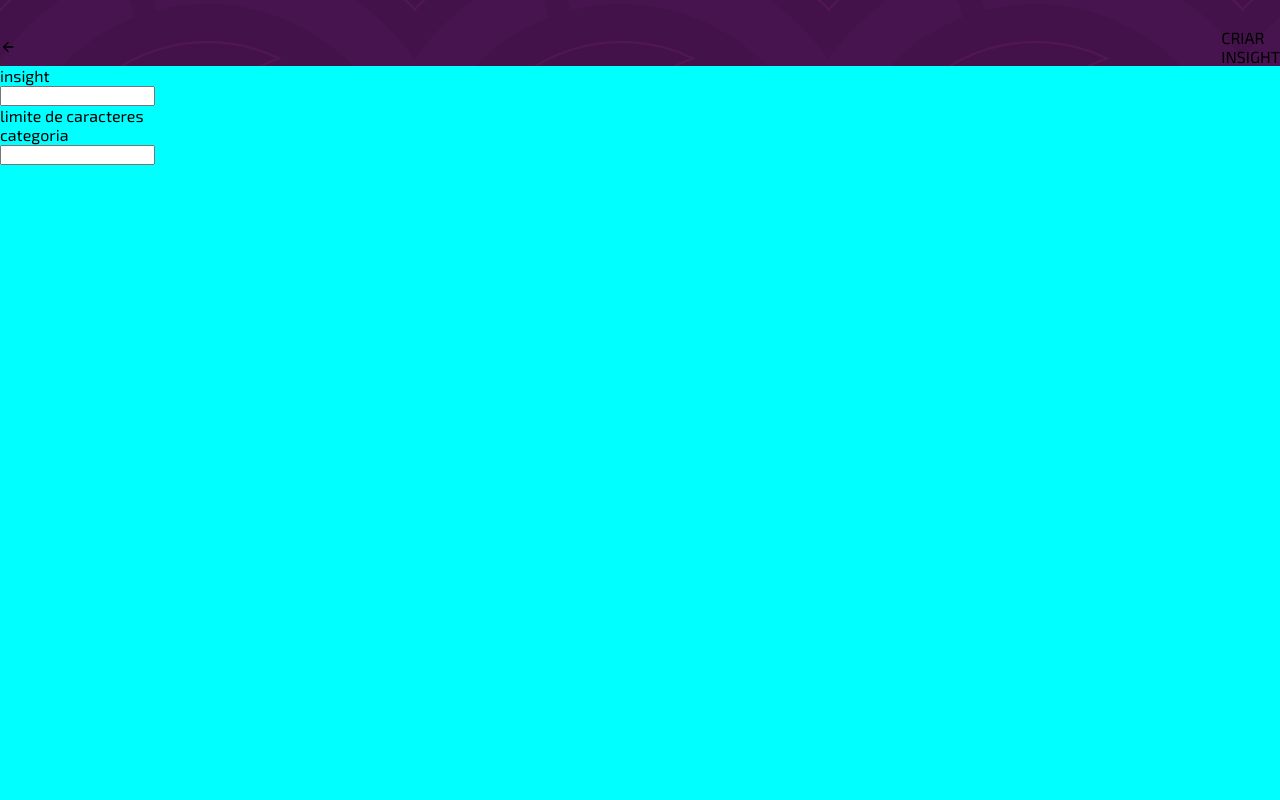
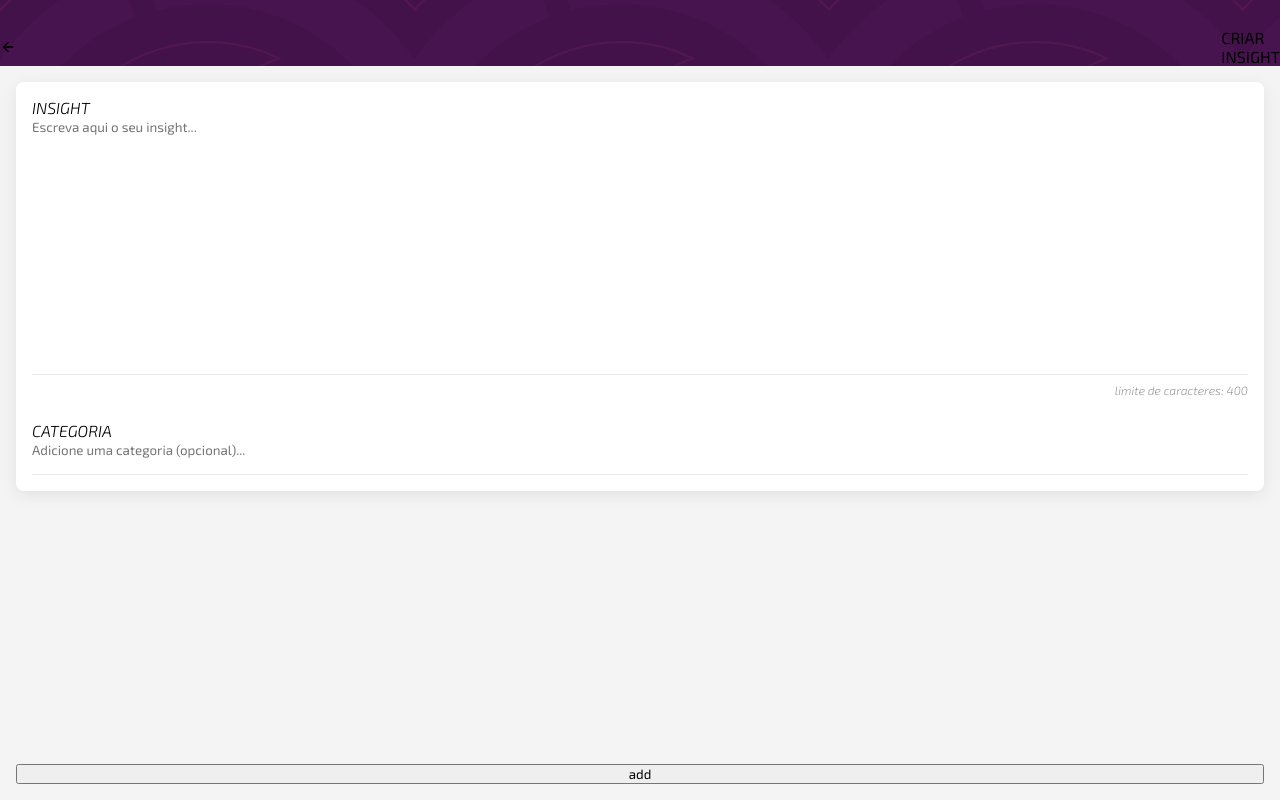
Before and after one commit to pedroviana71/insights, a React (Create React App) app: page / in a window 1280 px wide. Both pictures are taken after a click on the element 996 px from the left and 49 px from the top of the page. Built offline with nearby package versions, Linux system fonts and the light colour scheme; grey boxes are pictures that could not be loaded.

Commit message:
implemented createInsight and added css

```diff
--- /dev/null
+++ b/src/components/feed/createInsight/index.jsx
@@ -0,0 +1,44 @@
+import HeaderMini from "../../header/headerMini";
+import styles from "./index.module.css";
+
+const CreateInsight = ({
+  handleDescription,
+  handleTag,
+  addInsight,
+  handleCreateInsight,
+  countDescription,
+}) => {
+  return (
+    <div className={styles.insightContainer}>
+      <HeaderMini
+        handleCreateInsight={handleCreateInsight}
+        type="CREATE_INSIGHT"
+      />
+      <div className={styles.inputOuterContainer}>
+        <div className={styles.inputContainer}>
+          <div className={styles.titleInsight}>INSIGHT</div>
+          <textarea
+            type="text"
+            onChange={handleDescription}
+            className={styles.descriptionInput}
+            placeholder="Escreva aqui o seu insight..."
+            maxLength={400}
+          />
+          <p
+            className={styles.characteresLimit}
+          >{`limite de caracteres: ${countDescription}`}</p>
+          <div className={styles.categoryTitle}>CATEGORIA</div>
+          <textarea
+            type="text"
+            onChange={handleTag}
+            className={styles.categoryInput}
+            placeholder="Adicione uma categoria (opcional)..."
+          />
+        </div>
+        <button onClick={addInsight}>add</button>
+      </div>
+    </div>
+  );
+};
+
+export default CreateInsight;
--- /dev/null
+++ b/src/components/feed/createInsight/index.module.css
@@ -0,0 +1,66 @@
+.insightContainer {
+    display: flex;
+    flex-direction: column;
+    position: absolute;
+    width: 100vw;
+    height: 100vh;
+    background-color: rgb(244, 244, 244);
+}
+
+.inputOuterContainer {
+    display: flex;
+    flex-direction: column;
+    justify-content: space-between;
+    padding: 16px;
+    width: 100%;
+    flex: 1;
+}
+
+.inputContainer {
+    width: 100%;
+    background-color: #FFFFFF;
+    border-radius: 8px;
+    box-shadow: 0px 4px 16px rgba(0, 0, 0, 0.08);
+    padding: 16px;
+}
+
+.titleInsight {
+    font-weight: 400;
+    font-style: italic;
+    margin-bottom: 2px;
+}
+
+.descriptionInput {
+    display: flex;
+    width: 100%;
+    height: 256px;
+    border: 0px;
+    border-bottom: 1px solid rgba(0, 0, 0, 0.08);
+    outline: 0px;
+    resize: none;
+    margin-bottom: 8px;
+}
+
+.categoryTitle {
+    margin-top: 24px;
+    font-weight: 400;
+    font-style: italic;
+    margin-bottom: 2px;
+}
+
+.characteresLimit {
+    font-size: 12px;
+    font-weight: 500;
+    font-style: italic;
+    color: rgba(0, 0, 0, 0.4);
+    text-align: end;
+}
+
+.categoryInput {
+    display: flex;
+    width: 100%;
+    border: 0px;
+    border-bottom: 1px solid rgba(0, 0, 0, 0.08);
+    outline: 0px;
+    resize: none;
+}
--- a/src/components/feed/index.jsx
+++ b/src/components/feed/index.jsx
@@ -1,13 +1,17 @@
-import { useState } from "react";
+import { useEffect, useState } from "react";
 import styles from "./index.module.css";
 import ShowMore from "./showMore";
 import Search from "./search";
 
-const Feed = ({ mockInsights, setDescription, setTag }) => {
+const Feed = ({ mockInsights }) => {
   const [showPerTime, setShowPerTime] = useState(3);
   const [data, setData] = useState(mockInsights);
   const [textInput, setTextInput] = useState("");
   const [searchParam] = useState(["description", "tag"]);
+
+  useEffect(() => {
+    setData(mockInsights);
+  }, [mockInsights, setData]);
 
   const handleShowMore = () => {
     setShowPerTime(showPerTime + 3);
--- a/src/components/header/headerMini/index.jsx
+++ b/src/components/header/headerMini/index.jsx
@@ -9,7 +9,7 @@ const HeaderMini = ({ profilePicture, handleCreateInsight, type }) => {
         className={styles.headerMiniCreateInsight}
         onClick={handleCreateInsight}
       >
-        <MdArrowBack />
+        <MdArrowBack className={styles.iconReturn} />
         <div>
           <p>CRIAR</p>
           <p>INSIGHT</p>
--- a/src/components/home/index.jsx
+++ b/src/components/home/index.jsx
@@ -3,25 +3,35 @@ import mockInsights from "../../data/mockInsights";
 import Feed from "../feed";
 import Header from "../header";
 import styles from "./index.module.css";
-import HeaderMini from "../header/headerMini";
+import CreateInsight from "../feed/createInsight";
 
 const Home = () => {
   const [data, setData] = useState(mockInsights);
   const [description, setDescription] = useState("");
   const [tag, setTag] = useState("");
+  const [countDescription, setCountDescription] = useState(400);
   const [showCreateInsight, setShowCreateInsight] = useState(false);
 
   const addInsight = () => {
     if (description) {
       setData([
-        ...data,
         {
           id: data.length + 1,
           description,
           tag,
         },
+        ...data,
       ]);
     }
+  };
+
+  const handleDescription = (e) => {
+    setCountDescription(400 - e.target.value.length);
+    setDescription(e.target.value);
+  };
+
+  const handleTag = (e) => {
+    setTag(e.target.value);
   };
 
   const handleCreateInsight = () => {
@@ -31,30 +41,16 @@ const Home = () => {
   return (
     <div className={styles.home}>
       {showCreateInsight ? (
-        <div className={styles.insightContainer}>
-          <HeaderMini
-            handleCreateInsight={handleCreateInsight}
-            type="CREATE_INSIGHT"
-          />
-          <div className={styles.inputContainer}>
-            <div>
-              <div>insight</div>
-              <input type="text" />
-              <p>limite de caracteres</p>
-            </div>
-            <div>
-              <div>categoria</div>
-              <input type="text" />
-            </div>
-          </div>
-        </div>
+        <CreateInsight
+          handleCreateInsight={handleCreateInsight}
+          handleDescription={handleDescription}
+          handleTag={handleTag}
+          addInsight={addInsight}
+          countDescription={countDescription}
+        />
       ) : null}
       <Header handleCreateInsight={handleCreateInsight} />
-      <Feed
-        mockInsights={data}
-        setDescription={setDescription}
-        setTag={setTag}
-      />
+      <Feed mockInsights={data} />
     </div>
   );
 };
--- a/src/components/home/index.module.css
+++ b/src/components/home/index.module.css
@@ -4,10 +4,3 @@
     height: 100vh;
     align-items: center;
 }
-
-.insightContainer {
-    position: absolute;
-    width: 100vw;
-    height: 100vh;
-    background-color: aqua;
-}
```
